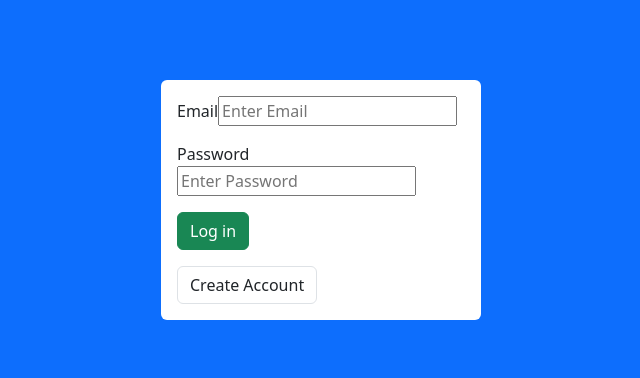
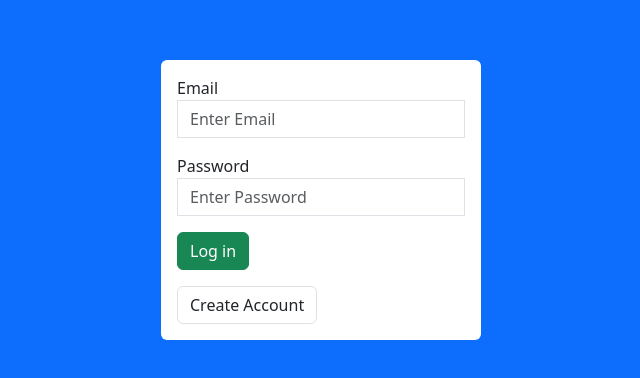
Before and after one commit to noahburren/Abschlussprojekt_2024_API-1_noabur_Board_-GamificationAndroidApplication-, a React (Create React App) app in the folder frontend/: page / in a window 1280 px wide. Shown: the part 200-578 px from the top of the page, without its empty margins (319-959 px from the left). Built offline with nearby package versions, Linux system fonts and the light colour scheme.

Commit message:
Email und passwort feld zentrieren

```diff
--- a/frontend/src/Login.js
+++ b/frontend/src/Login.js
@@ -7,11 +7,19 @@ function Login() {
         <form action="">
           <div className="mb-3">
             <label htmlFor="email">Email</label>
-            <input type="email" placeholder="Enter Email" />
+            <input
+              type="email"
+              placeholder="Enter Email"
+              className="form-control rounded-0"
+            />
           </div>
           <div className="mb-3">
             <label htmlFor="password">Password</label>
-            <input type="password" placeholder="Enter Password" />
+            <input
+              type="password"
+              placeholder="Enter Password"
+              className="form-control rounded-0"
+            />
           </div>
           <button className="btn btn-success">Log in</button>
           <p></p>
```
